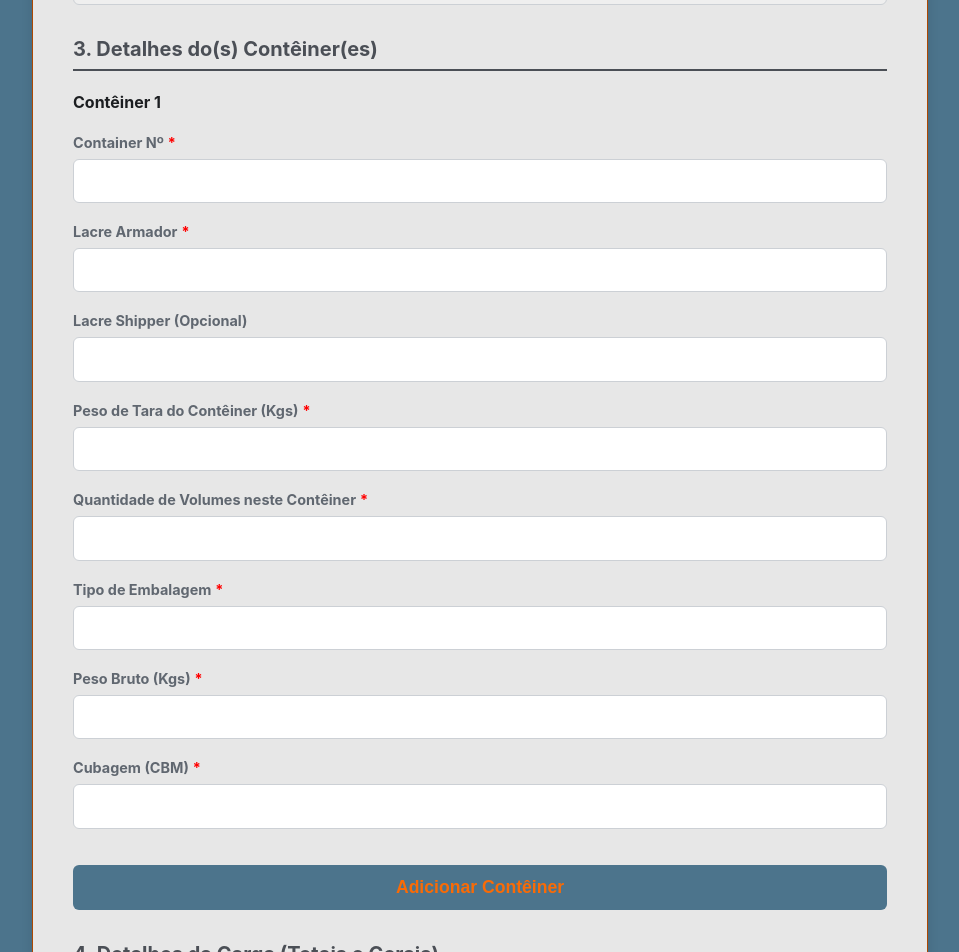
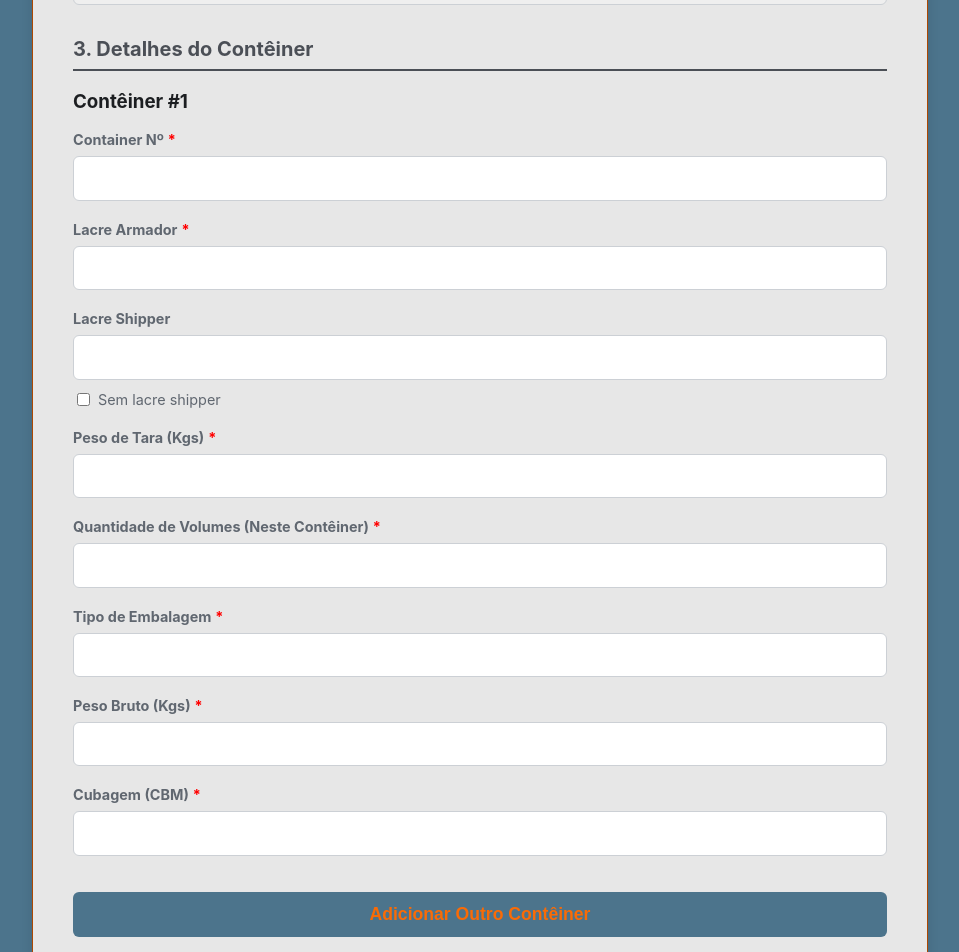
Before and after one commit to victorcomc/gerador_pdf, a React (Create React App) app in the folder frontend/: page / in a window 1280 px wide. Shown: the part 1720-2672 px from the top of the page, without its empty margins (160-1119 px from the left). Built offline with nearby package versions, Linux system fonts and the light colour scheme.

Commit message:
adicionei o link certo para gerar o excel

```diff
--- a/frontend/src/App.jsx
+++ b/frontend/src/App.jsx
@@ -1,48 +1,40 @@
-// frontend/src/App.jsx - VERSÃO COM MÚLTIPLOS CONTÊINERES
+// frontend/src/App.jsx - COM O CAMPO 'WOODEN PACKAGE' COMO SELEÇÃO
 
 import React, { useState } from 'react';
 import './App.css';
 import logo from './assets/logo.png';
 
-// Estrutura de um único contêiner
-const initialContainerState = {
+// --- ESTADO INICIAL PARA MÚLTIPLOS CONTÊINERES ---
+const initialContainer = {
   containerNo: '',
   sealArmador: '',
   sealShipper: '',
   containerTareWeight: '',
-  packageCount: '', // Este campo é compartilhado, mas pode ser específico por contêiner se necessário
+  packageCount: '',
   packType: '',
   grossWeight: '',
-  measurementCBM: ''
+  measurementCBM: '',
 };
 
 const initialState = {
   shipperName: '', shipperInfo: '', consignee: '', notifyParty: '', notifyParty2: '', bookingNo: '', blNo: '', vessel: '', voyage: '',
   portOfLoading: '', portOfDischarge: '',
-  // Os campos de contêiner individuais foram removidos daqui
-  marksAndNumber: '',
-  // Alguns campos de carga agora podem ser por contêiner, mas mantemos os principais para totais
-  packageCount: '', packType: '', cargoDescription: '', temperature: '', ncmCodes: '',
-  grossWeight: '', netWeight: '', measurementCBM: '', exportReferences: '', ducNumber: '', rucNumber: '',
-  woodDeclaration: 'Treated / Certified', // Valor padrão
+  marksAndNumber: '', cargoDescription: '', temperature: '', ncmCodes: '',
+  netWeight: '', exportReferences: '', ducNumber: '', rucNumber: '',
+  woodDeclaration: 'Treated / Certified',
   signedBlCount: '', blType: '', oblIssuedAt: '', freightType: '',
-  // Nova lista para os contêineres
-  containers: [initialContainerState]
+  // A lista de contêineres começa com um item por padrão
+  containers: [{ ...initialContainer }],
 };
 
 function App() {
   const [formData, setFormData] = useState(initialState);
   const [isLoading, setIsLoading] = useState(false);
-    const [noSealShipper, setNoSealShipper] = useState(false); // Mantido para lógica de UI, se necessário
+  const [noSealShipper, setNoSealShipper] = useState(false);
   const [noBlCount, setNoBlCount] = useState(false);
   const [noMarks, setNoMarks] = useState(false);
 
-    const handleNoSealShipperChange = (e) => { const isChecked = e.target.checked; setNoSealShipper(isChecked); if (isChecked) setFormData(prev => ({ ...prev, sealShipper: '' })); };
-    const handleNoBlCountChange = (e) => { const isChecked = e.target.checked; setNoBlCount(isChecked); if (isChecked) setFormData(prev => ({ ...prev, signedBlCount: '' })); };
-    const handleNoMarksChange = (e) => { const isChecked = e.target.checked; setNoMarks(isChecked); if (isChecked) setFormData(prev => ({ ...prev, marksAndNumber: '' }));};
-    const handleChange = (e) => { const { name, value, type } = e.target; if (type === 'radio' && formData[name] === value) { setFormData(prevState => ({ ...prevState, [name]: '' })); return; } setFormData(prevState => ({ ...prevState, [name]: value })); if (e.target.tagName === 'TEXTAREA') { e.target.style.height = 'auto'; e.target.style.height = `${e.target.scrollHeight}px`; } };
-
-    // --- NOVOS HANDLERS PARA MÚLTIPLOS CONTÊINERES ---
+  // --- FUNÇÕES PARA GERENCIAR MÚLTIPLOS CONTÊINERES ---
   const handleContainerChange = (index, e) => {
     const { name, value } = e.target;
     const updatedContainers = [...formData.containers];
@@ -50,49 +42,45 @@ function App() {
     setFormData(prev => ({ ...prev, containers: updatedContainers }));
   };
 
-    const handleAddContainer = () => {
-        if (formData.containers.length < 20) { // Limite de 20 contêineres
+  const addContainer = () => {
     setFormData(prev => ({
       ...prev,
-                containers: [...prev.containers, { ...initialContainerState }]
+      containers: [...prev.containers, { ...initialContainer }]
     }));
-        } else {
-            alert("Você atingiu o limite máximo de 20 contêineres.");
-        }
   };
 
-    const handleRemoveContainer = (index) => {
-        if (formData.containers.length > 1) { // Não permite remover o último
-            const updatedContainers = formData.containers.filter((_, i) => i !== index);
+  const removeContainer = (index) => {
+    if (formData.containers.length <= 1) return;
+    const updatedContainers = [...formData.containers];
+    updatedContainers.splice(index, 1);
     setFormData(prev => ({ ...prev, containers: updatedContainers }));
-        }
   };
 
+  const handleNoSealShipperChange = (e) => { const isChecked = e.target.checked; setNoSealShipper(isChecked); if (isChecked) setFormData(prev => ({ ...prev, sealShipper: '' })); };
+  const handleNoBlCountChange = (e) => { const isChecked = e.target.checked; setNoBlCount(isChecked); if (isChecked) setFormData(prev => ({ ...prev, signedBlCount: '' })); };
+  const handleNoMarksChange = (e) => { const isChecked = e.target.checked; setNoMarks(isChecked); if (isChecked) setFormData(prev => ({ ...prev, marksAndNumber: '' }));};
+  const handleChange = (e) => { const { name, value, type } = e.target; if (type === 'radio' && formData[name] === value) { setFormData(prevState => ({ ...prevState, [name]: '' })); return; } setFormData(prevState => ({ ...prevState, [name]: value })); if (e.target.tagName === 'TEXTAREA') { e.target.style.height = 'auto'; e.target.style.height = `${e.target.scrollHeight}px`; } };
+
   const handleSubmit = async () => {
-      // Validação de campos gerais (não-contêiner)
-      const generalFields = ['shipperName', 'shipperInfo', 'consignee', 'notifyParty', 'bookingNo', 'vessel', 'voyage', 'portOfLoading', 'portOfDischarge', 'cargoDescription', 'ncmCodes', 'netWeight', 'exportReferences', 'ducNumber', 'rucNumber'];
-      for (const field of generalFields) {
+    // Validação dos campos principais (fora dos contêineres)
+    const mainFields = [
+        'shipperName', 'shipperInfo', 'consignee', 'notifyParty', 'bookingNo',
+        'vessel', 'voyage', 'portOfLoading', 'portOfDischarge',
+        'cargoDescription', 'ncmCodes', 'netWeight', 'exportReferences',
+        'ducNumber', 'rucNumber', 'woodDeclaration'
+    ];
+    for (const field of mainFields) {
         if (!formData[field]) {
             alert(`Por favor, preencha o campo obrigatório: ${field}`);
             return;
         }
     }
-      if (!noMarks && !formData.marksAndNumber) {
-        alert("Por favor, preencha o campo Marcas e Números ou marque a opção 'Sem marcas e números'.");
-        return;
-      }
-      if (!noBlCount && !formData.signedBlCount) {
-        alert("Por favor, preencha o campo Número de B/Ls Originais ou marque a opção 'Sem número de BL'.");
-        return;
-      }
-
     // Validação dos campos de cada contêiner
     for (let i = 0; i < formData.containers.length; i++) {
         const container = formData.containers[i];
-        const requiredContainerFields = ['containerNo', 'sealArmador', 'containerTareWeight', 'packageCount', 'packType', 'grossWeight', 'measurementCBM'];
-        for (const field of requiredContainerFields) {
-          if (!container[field]) {
-            alert(`Por favor, preencha todos os campos do Contêiner ${i + 1}. O campo '${field}' está faltando.`);
+        for (const field in container) {
+            if (!container[field] && !(field === 'sealShipper' && noSealShipper)) {
+                alert(`Por favor, preencha todos os campos do Contêiner #${i + 1}`);
                 return;
             }
         }
@@ -101,19 +89,20 @@ function App() {
     const isConfirmed = window.confirm("Tem certeza que deseja gerar o excel?");
     if (!isConfirmed) return;
     setIsLoading(true);
-
-      // Prepara os dados para enviar, a estrutura já está correta com a lista de contêineres
     let dataToSend = { ...formData };
 
-      // Limpa os campos opcionais se as checkboxes estiverem marcadas
-      if (noBlCount) dataToSend.signedBlCount = '';
-      if (noMarks) dataToSend.marksAndNumber = '';
+    try {
+      // ################### CORREÇÃO DEFINITIVA DA URL ###################
+      // A URL agora inclui o endpoint correto /api/generate-file
+      const backendUrl = 'https://gerador-excel-exportacao.onrender.com/api/generate-file';
+      // ###############################################################
 
-      try {
+      const response = await fetch(backendUrl, {
+        method: 'POST',
+        headers: { 'Content-Type': 'application/json' },
+        body: JSON.stringify(dataToSend),
+      });
 
-        const backendUrl = 'https://gerador-excel-exportacao.onrender.com';
-
-        const response = await fetch(backendUrl, { method: 'POST', headers: { 'Content-Type': 'application/json' }, body: JSON.stringify(dataToSend), });
       if (!response.ok) throw new Error(`HTTP error! status: ${response.status}`);
       const blob = await response.blob();
       const url = window.URL.createObjectURL(blob);
@@ -132,7 +121,7 @@ function App() {
       setNoMarks(false);
     } catch (error) {
       console.error("Erro ao gerar o arquivo:", error);
-        alert('Ocorreu um erro ao gerar o arquivo.');
+      alert('Ocorreu um erro ao gerar o arquivo. Verifique os logs do backend para mais detalhes.');
     } finally {
       setIsLoading(false);
     }
@@ -163,38 +152,31 @@ function App() {
         <div className="form-group"><label htmlFor="oblIssuedAt">OBL ISSUED AT</label><select id="oblIssuedAt" name="oblIssuedAt" value={formData.oblIssuedAt} onChange={handleChange}><option value="">Nenhuma</option><option value="ORIGIN">ORIGIN</option><option value="DESTINATION">DESTINATION</option></select></div>
         <div className="form-group"><label htmlFor="freightType">FREIGHT</label><select id="freightType" name="freightType" value={formData.freightType} onChange={handleChange}><option value="">Nenhuma</option><option value="PREPAID">PREPAID</option><option value="PREPAID ABROAD">PREPAID ABROAD</option><option value="COLLECT">COLLECT</option></select></div>
 
-        {/* ===== INÍCIO DA SEÇÃO DE MÚLTIPLOS CONTÊINERES ===== */}
-        <h2>3. Detalhes do(s) Contêiner(es)</h2>
+        {/* --- SEÇÃO DINÂMICA DE CONTÊINERES --- */}
+        <h2>3. Detalhes do Contêiner</h2>
         {formData.containers.map((container, index) => (
-          <div key={index} className="container-block">
-            <div className="container-header">
-                <h4>Contêiner {index + 1}</h4>
+          <div key={index} className="container-group">
+            <h3>Contêiner #{index + 1}</h3>
+            <div className="form-group"><label>Container Nº<Required /></label><input type="text" name="containerNo" value={container.containerNo} onChange={(e) => handleContainerChange(index, e)} required /></div>
+            <div className="form-group"><label>Lacre Armador<Required /></label><input type="text" name="sealArmador" value={container.sealArmador} onChange={(e) => handleContainerChange(index, e)} required /></div>
+            <div className="form-group"><label>Lacre Shipper</label><input type="text" name="sealShipper" value={container.sealShipper} onChange={(e) => handleContainerChange(index, e)} disabled={noSealShipper} /><div className="checkbox-wrapper"><input type="checkbox" id={`noSealShipper-${index}`} checked={noSealShipper} onChange={handleNoSealShipperChange} /><label htmlFor={`noSealShipper-${index}`}>Sem lacre shipper</label></div></div>
+            <div className="form-group"><label>Peso de Tara (Kgs)<Required /></label><input type="text" name="containerTareWeight" value={container.containerTareWeight} onChange={(e) => handleContainerChange(index, e)} required /></div>
+            <div className="form-group"><label>Quantidade de Volumes (Neste Contêiner)<Required /></label><input type="text" name="packageCount" value={container.packageCount} onChange={(e) => handleContainerChange(index, e)} required /></div>
+            <div className="form-group"><label>Tipo de Embalagem<Required /></label><input type="text" name="packType" value={container.packType} onChange={(e) => handleContainerChange(index, e)} required /></div>
+            <div className="form-group"><label>Peso Bruto (Kgs)<Required /></label><input type="text" name="grossWeight" value={container.grossWeight} onChange={(e) => handleContainerChange(index, e)} required /></div>
+            <div className="form-group"><label>Cubagem (CBM)<Required /></label><input type="text" name="measurementCBM" value={container.measurementCBM} onChange={(e) => handleContainerChange(index, e)} required /></div>
             {formData.containers.length > 1 && (
-                    <button type="button" className="remove-btn" onClick={() => handleRemoveContainer(index)}>Remover</button>
+              <button type="button" className="remove-btn" onClick={() => removeContainer(index)}>Remover Contêiner #{index + 1}</button>
             )}
           </div>
-            <div className="form-group"><label htmlFor={`containerNo-${index}`}>Container Nº<Required /></label><input type="text" id={`containerNo-${index}`} name="containerNo" value={container.containerNo} onChange={(e) => handleContainerChange(index, e)} required /></div>
-            <div className="form-group"><label htmlFor={`sealArmador-${index}`}>Lacre Armador<Required /></label><input type="text" id={`sealArmador-${index}`} name="sealArmador" value={container.sealArmador} onChange={(e) => handleContainerChange(index, e)} required /></div>
-            <div className="form-group"><label htmlFor={`sealShipper-${index}`}>Lacre Shipper (Opcional)</label><input type="text" id={`sealShipper-${index}`} name="sealShipper" value={container.sealShipper} onChange={(e) => handleContainerChange(index, e)} /></div>
-            <div className="form-group"><label htmlFor={`containerTareWeight-${index}`}>Peso de Tara do Contêiner (Kgs)<Required /></label><input type="text" id={`containerTareWeight-${index}`} name="containerTareWeight" value={container.containerTareWeight} onChange={(e) => handleContainerChange(index, e)} required /></div>
+        ))}
+        <button type="button" className="add-btn" onClick={addContainer}>Adicionar Outro Contêiner</button>
 
-            {/* Campos da carga que agora são por contêiner */}
-            <div className="form-group"><label htmlFor={`packageCount-${index}`}>Quantidade de Volumes neste Contêiner<Required /></label><input type="text" id={`packageCount-${index}`} name="packageCount" value={container.packageCount} onChange={(e) => handleContainerChange(index, e)} required /></div>
-            <div className="form-group"><label htmlFor={`packType-${index}`}>Tipo de Embalagem<Required /></label><input type="text" id={`packType-${index}`} name="packType" value={container.packType} onChange={(e) => handleContainerChange(index, e)} required /></div>
-            <div className="form-group"><label htmlFor={`grossWeight-${index}`}>Peso Bruto (Kgs)<Required /></label><input type="text" id={`grossWeight-${index}`} name="grossWeight" value={container.grossWeight} onChange={(e) => handleContainerChange(index, e)} required /></div>
-            <div className="form-group"><label htmlFor={`measurementCBM-${index}`}>Cubagem (CBM)<Required /></label><input type="text" id={`measurementCBM-${index}`} name="measurementCBM" value={container.measurementCBM} onChange={(e) => handleContainerChange(index, e)} required /></div>
-          </div>
-        ))}
-        <button type="button" className="add-btn" onClick={handleAddContainer}>Adicionar Contêiner</button>
-        {/* ===== FIM DA SEÇÃO DE MÚLTIPLOS CONTÊINERES ===== */}
-
-        <h2>4. Detalhes da Carga (Totais e Gerais)</h2>
+        <h2>4. Detalhes da Carga</h2>
         <div className="form-group"><label htmlFor="marksAndNumber">Marcas e Números</label><input type="text" id="marksAndNumber" name="marksAndNumber" value={formData.marksAndNumber} onChange={handleChange} disabled={noMarks} /><div className="checkbox-wrapper"><input type="checkbox" id="noMarks" checked={noMarks} onChange={handleNoMarksChange} /><label htmlFor="noMarks">Sem marcas e números</label></div></div>
-        {/* Removi os campos de carga que foram para dentro do contêiner */}
         <div className="form-group"><label htmlFor="cargoDescription">Descrição da Carga<Required /></label><textarea id="cargoDescription" name="cargoDescription" value={formData.cargoDescription} onChange={handleChange} required></textarea></div>
         <div className="form-group"><label htmlFor="temperature">Temperatura (Opcional)</label><input type="text" id="temperature" name="temperature" value={formData.temperature} onChange={handleChange} /></div>
         <div className="form-group"><label htmlFor="ncmCodes">Códigos NCM (separados por vírgula)<Required /></label><textarea id="ncmCodes" name="ncmCodes" value={formData.ncmCodes} onChange={handleChange} required></textarea></div>
-        {/* Removido Peso Bruto e Cubagem daqui, pois agora são por contêiner */}
         <div className="form-group"><label htmlFor="netWeight">Peso Líquido Total (Kgs)<Required /></label><input type="text" id="netWeight" name="netWeight" value={formData.netWeight} onChange={handleChange} required /></div>
 
         <h2>5. Documentação</h2>
```
Lines whose indentation alone changed are shown as unchanged.
